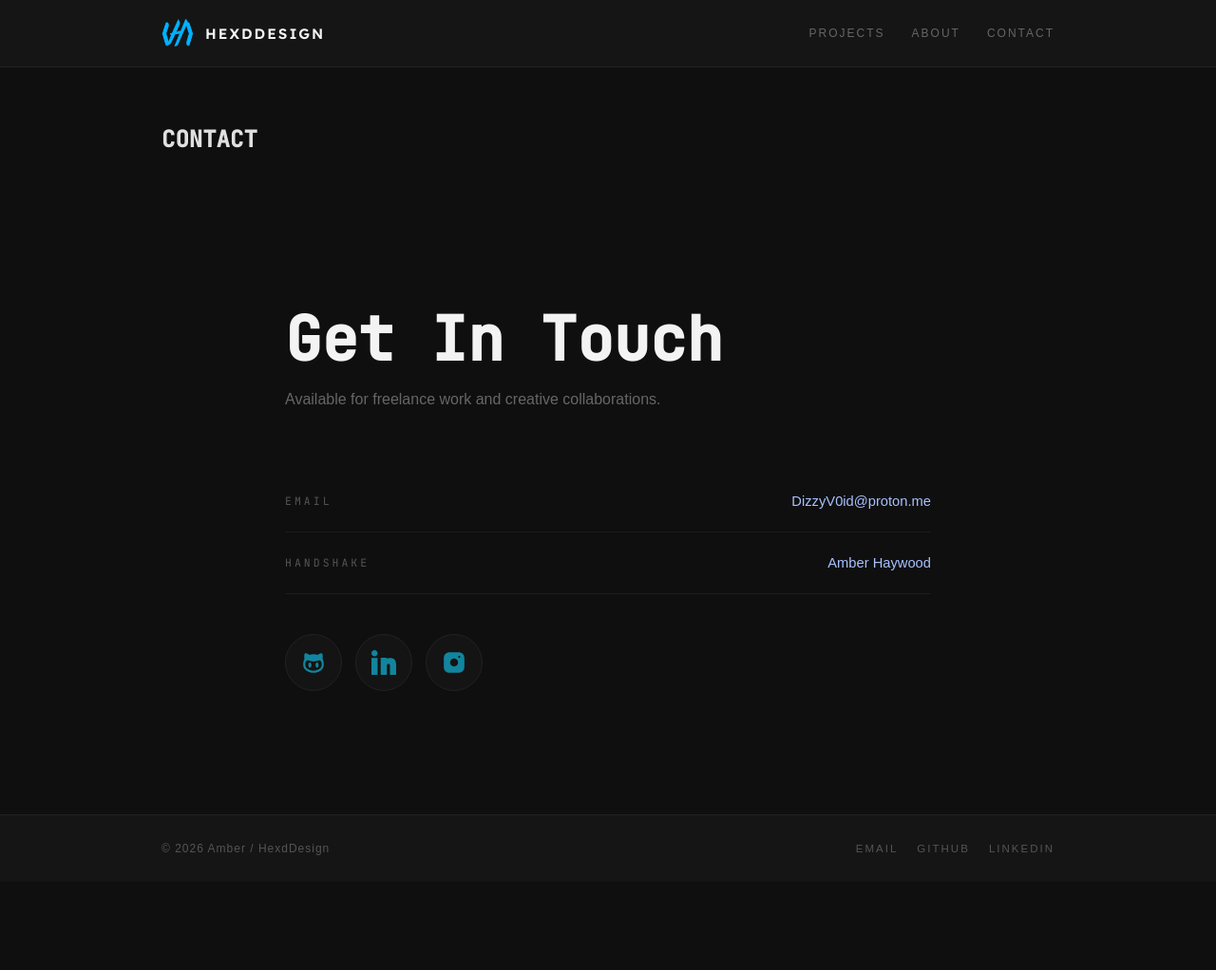
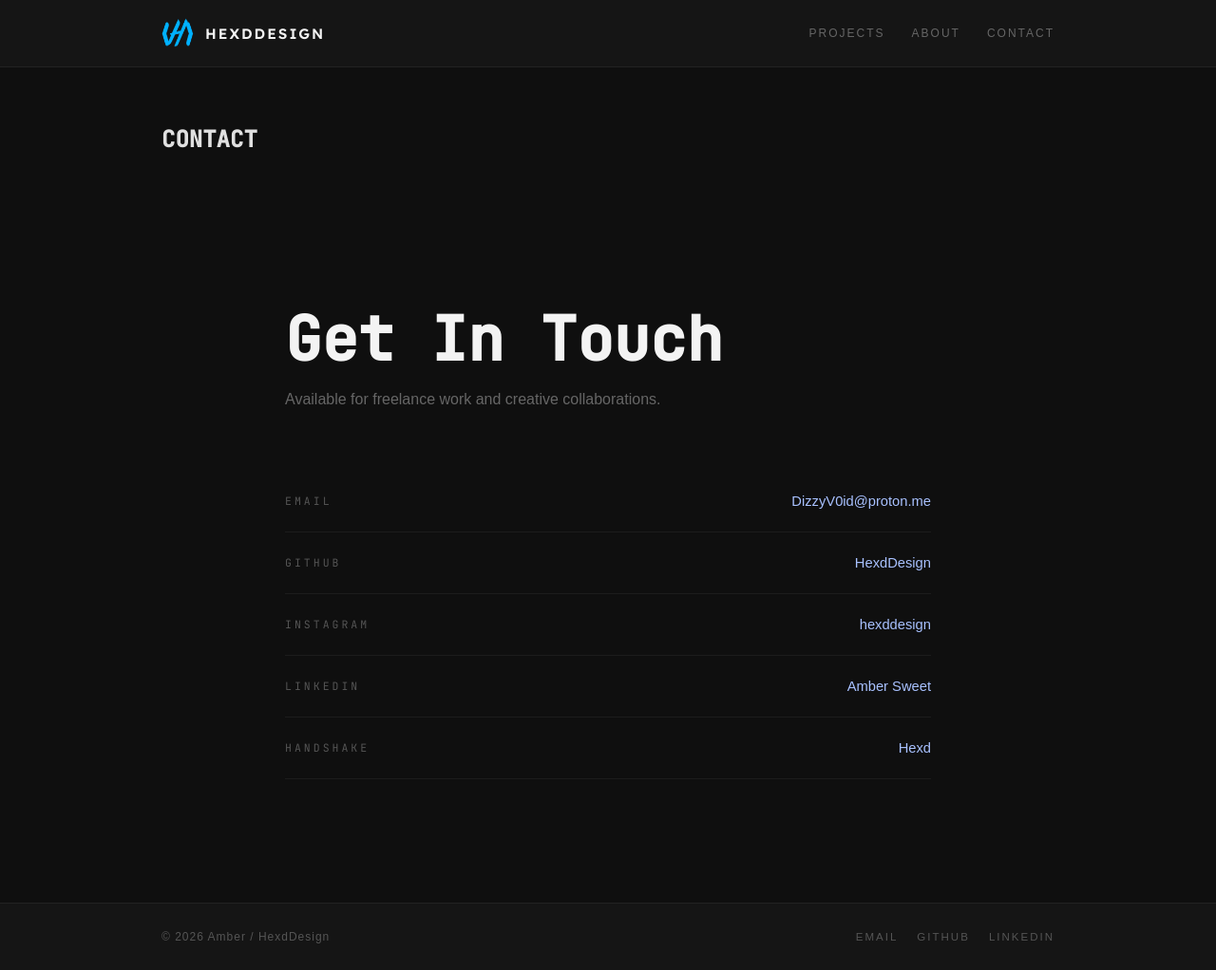
Before and after one commit to HexdDesign/hexddesign.github.io, a Jekyll site: the page built from contact.markdown, in a window 1280 px wide. Shown: the whole page at 95% size. Built offline with Jekyll 4.4.1, drawn with Linux system fonts in a browser that asks for light colours; some web fonts are replaced; before the commit the page ends 929 px from its top, so only the background shows below that; part of the change alters nothing that is shown.

Commit message:
Revise contact details and clean up social links
Updated contact information and removed unused social media links.

```diff
--- a/contact.markdown
+++ b/contact.markdown
@@ -19,43 +19,31 @@ permalink: /contact/
       <span class="contact-label">Email</span>
       <span class="contact-value">DizzyV0id@proton.me</span>
     </a>
-    <a href="https:app.joinhandshake.com/profiles/hexd"
+    <a href="https://github.com/HexdDesign"
+       target="_blank"
+       class="contact-item">
+      <span class="contact-label">GitHub</span>
+      <span class="contact-value">HexdDesign</span>
+    </a>
+    <a href="https://instagram.com/hexddesign"
+       target="_blank"
+       class="contact-item">
+      <span class="contact-label">Instagram</span>
+      <span class="contact-value">hexddesign</span>
+    </a>
+    <a href="https://www.linkedin.com/in/ambersweet/"
+       target="_blank"
+       class="contact-item">
+      <span class="contact-label">LinkedIn</span>
+      <span class="contact-value">Amber Sweet</span>
+    </a>
+    <a href="https://app.joinhandshake.com/profiles/hexd"
        class="contact-item"
        target="_blank">
       <span class="contact-label">Handshake</span>
-      <span class="contact-value">Amber Haywood</span>
+      <span class="contact-value">Hexd</span>
     </a>
+
   </div>
 
-<div class="contact-socials">
-
-  <a href="https://github.com/HexdDesign"
-     target="_blank"
-     class="social-btn"
-     aria-label="Github">
-
-   <img src="/assets/icons/github.svg"
-         alt="GitHub Icon">
-  </a>
-
-  <a href="https://www.linkedin.com/in/ambersweet/"
-     target="_blank"
-     class="social-btn"
-     aria-label="LinkedIn">
-
-  <img src="/assets/icons/linkedin.svg"
-         alt="LinkedIn Icon">
-  </a>
-
-  <a href="https://instagram.com/"
-     target="_blank"
-     class="social-btn"
-     aria-label="Instagram">
-
-   <img src="/assets/icons/instagram.svg"
-         alt="Instagram Icon">
-  </a>
-
-
 </div>
-</div>
```
